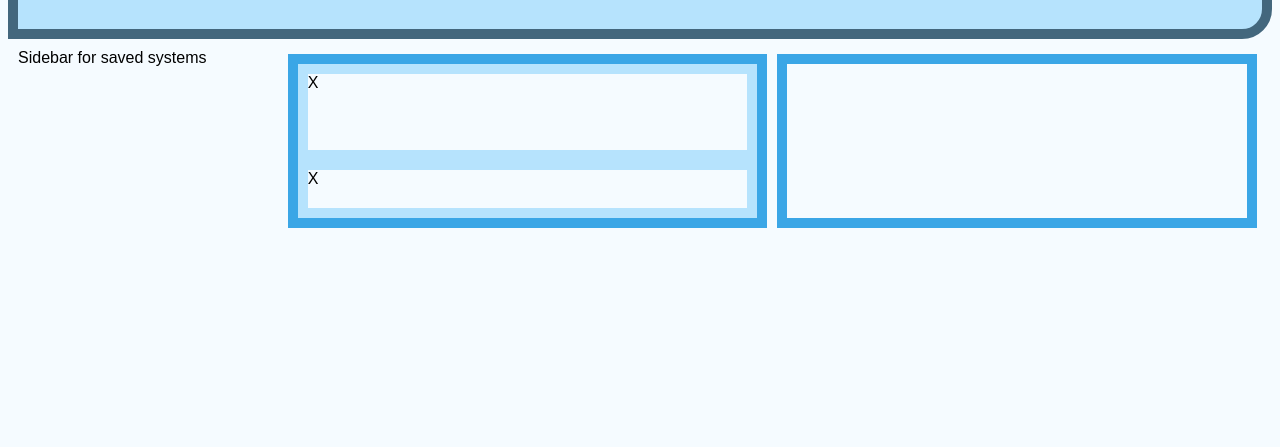
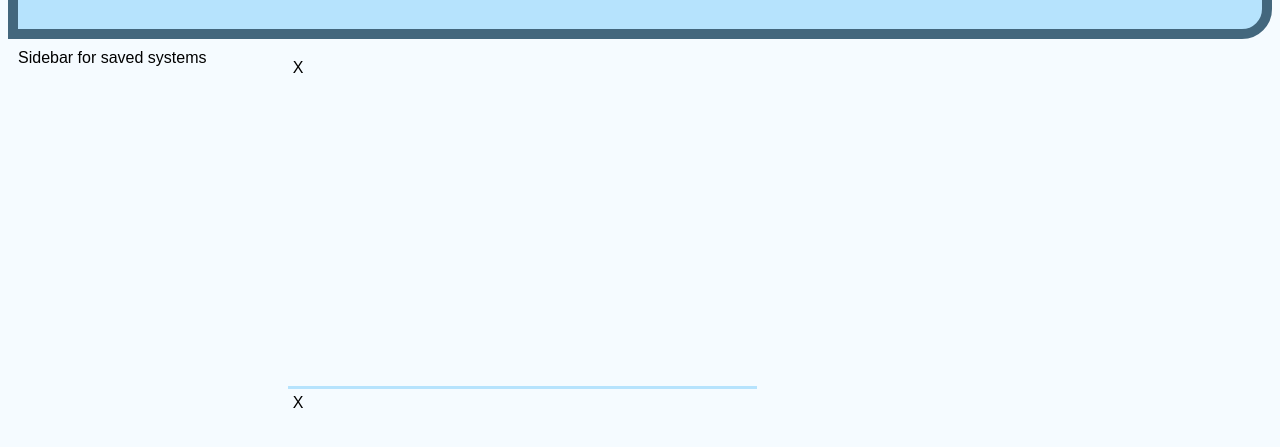
Before and after one commit to giancarlow333/solar-system-diagrammer, a plain HTML site: page index.html in a window 1280 px wide. Shown: the part 89-536 px from the top of the page. Drawn offline with Linux system fonts and the light colour scheme.

Commit message:
Finish primary styling

```diff
--- a/assets/styles.css
+++ b/assets/styles.css
@@ -48,7 +48,6 @@ aside {
 
 .input-area, .svg-area {
   margin: 5px;
-  border: 10px solid var(--dark);
   width: 50%;
 }
 
@@ -59,10 +58,11 @@ aside {
 
 .controls {
   height: 67%;
-  border: 10px solid var(--light);
+  padding: 5px;
 }
 
 .current-system {
   height: 33%;
-  border: 10px solid var(--light);
+  border-top: 3px solid var(--light);
+  padding: 5px;
 }
--- a/index.html
+++ b/index.html
@@ -23,7 +23,7 @@
           </section>
         </section>
         <section class="svg-area">
-          <svg id="svg-output">
+          <svg id="svg-output" version="1.1" width="500" height="500" xmlns="http://www.w3.org/2000/svg">
           </svg>
         </section>
       </article>
```
